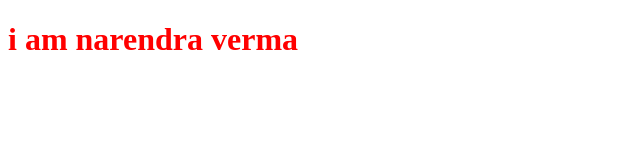
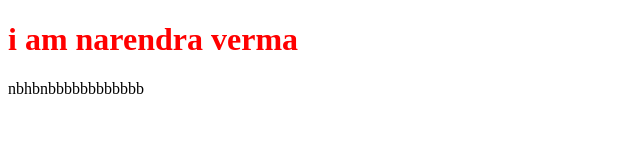
Before and after one commit to hellonarendra/test-website, a plain HTML site: page index.html in a window 1280 px wide. Shown: the whole page, without its empty margins (0-640 px from the left). Drawn offline with Linux system fonts and the light colour scheme.

Commit message:
Update index.html

```diff
--- a/index.html
+++ b/index.html
@@ -8,6 +8,7 @@
 </head>
 <body>
     <h1> i am narendra verma</h1>
+    <p>nbhbnbbbbbbbbbbbb</p>
 
 </body>
 </html>
```
